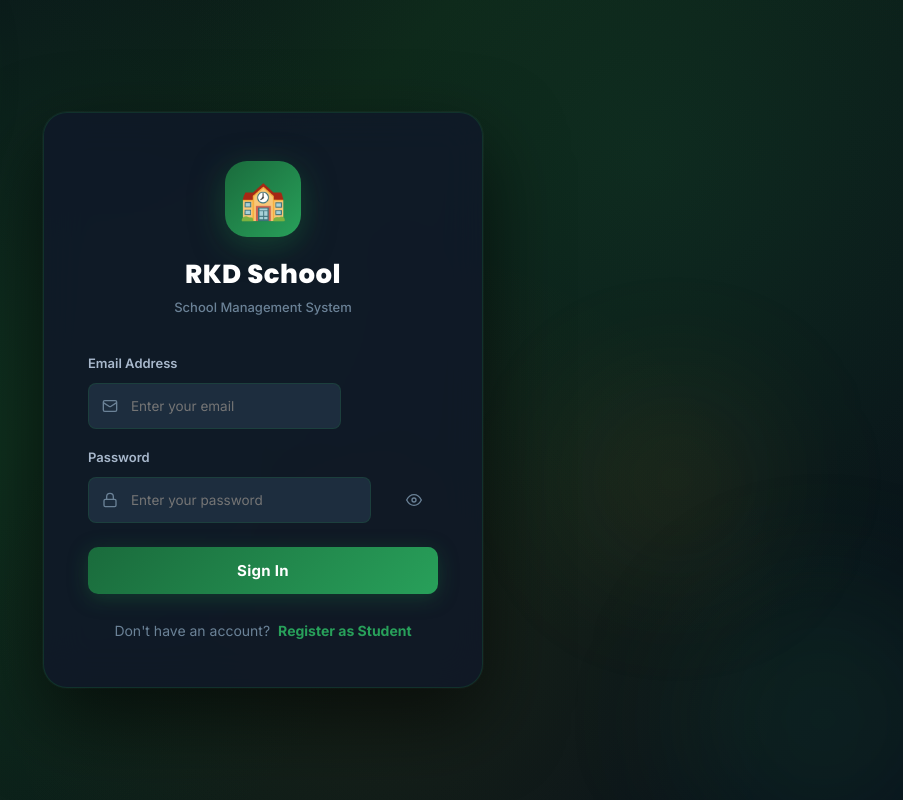
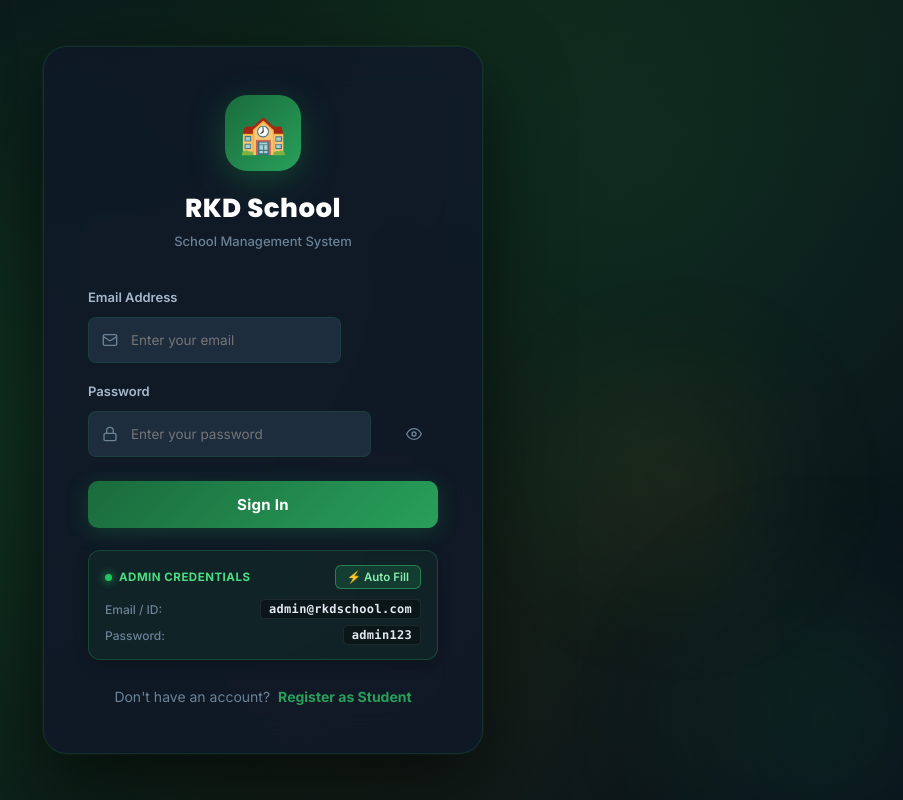
Before and after one commit to anish0011-crypto/sms, a React (Vite) app in the folder frontend/: page /login in a window 1280 px wide. Shown: the whole page, without its empty margins (377-1280 px from the left). Built offline with nearby package versions, Linux system fonts and the light colour scheme; no server answers.

Commit message:
feat: configure default admin credentials, autofill button on login, auto-init in db, and update README

```diff
--- a/frontend/src/index.css
+++ b/frontend/src/index.css
@@ -660,6 +660,87 @@ tbody td { padding: 12px 16px; color: var(--text); vertical-align: middle; }
 }
 .login-submit:disabled { opacity: 0.6; cursor: not-allowed; }
 
+/* ========== LOGIN CREDENTIALS CARD ========== */
+.login-credentials-card {
+  margin-top: 22px;
+  padding: 14px 16px;
+  background: rgba(26, 107, 60, 0.12);
+  border: 1px solid rgba(40, 160, 90, 0.3);
+  border-radius: 12px;
+  box-shadow: 0 4px 16px rgba(0, 0, 0, 0.2);
+}
+.login-credentials-title {
+  display: flex;
+  align-items: center;
+  justify-content: space-between;
+  margin-bottom: 10px;
+}
+.login-cred-badge {
+  font-weight: 700;
+  font-size: 11.5px;
+  color: #4ade80;
+  text-transform: uppercase;
+  letter-spacing: 0.5px;
+  display: flex;
+  align-items: center;
+  gap: 7px;
+}
+.cred-badge-dot {
+  width: 7px;
+  height: 7px;
+  border-radius: 50%;
+  background: #22c55e;
+  box-shadow: 0 0 8px #22c55e;
+  display: inline-block;
+}
+.login-quick-fill-btn {
+  background: rgba(40, 160, 90, 0.22);
+  border: 1px solid rgba(74, 222, 128, 0.4);
+  color: #86efac;
+  font-size: 11.5px;
+  font-weight: 600;
+  padding: 4px 11px;
+  border-radius: 6px;
+  cursor: pointer;
+  transition: all 0.2s ease;
+  display: flex;
+  align-items: center;
+  gap: 4px;
+}
+.login-quick-fill-btn:hover {
+  background: rgba(40, 160, 90, 0.45);
+  color: #fff;
+  border-color: #4ade80;
+  transform: translateY(-1px);
+}
+.login-cred-details {
+  display: flex;
+  flex-direction: column;
+  gap: 6px;
+}
+.login-cred-row {
+  display: flex;
+  align-items: center;
+  justify-content: space-between;
+  gap: 8px;
+}
+.cred-lbl {
+  color: var(--text3);
+  font-size: 12px;
+  font-weight: 500;
+}
+.cred-val {
+  color: #e2e8f0;
+  font-family: 'Consolas', monospace;
+  font-size: 12px;
+  font-weight: 600;
+  background: rgba(0, 0, 0, 0.35);
+  padding: 2px 8px;
+  border-radius: 5px;
+  border: 1px solid rgba(255, 255, 255, 0.08);
+  letter-spacing: 0.3px;
+}
+
 .login-footer {
   margin-top: 28px;
   text-align: center;
--- a/frontend/src/pages/Login.jsx
+++ b/frontend/src/pages/Login.jsx
@@ -119,6 +119,36 @@ const Login = () => {
           </button>
         </form>
 
+        {/* Default Admin Credentials Card */}
+        <div className="login-credentials-card">
+          <div className="login-credentials-title">
+            <span className="login-cred-badge">
+              <span className="cred-badge-dot"></span> Admin Credentials
+            </span>
+            <button
+              type="button"
+              className="login-quick-fill-btn"
+              onClick={() => {
+                setEmail('admin@rkdschool.com');
+                setPassword('admin123');
+                toast.success('Admin credentials autofilled! ⚡');
+              }}
+            >
+              ⚡ Auto Fill
+            </button>
+          </div>
+          <div className="login-cred-details">
+            <div className="login-cred-row">
+              <span className="cred-lbl">Email / ID:</span>
+              <span className="cred-val">admin@rkdschool.com</span>
+            </div>
+            <div className="login-cred-row">
+              <span className="cred-lbl">Password:</span>
+              <span className="cred-val">admin123</span>
+            </div>
+          </div>
+        </div>
+
         <div className="login-footer">
           <span>Don't have an account?</span>
           <a href="/register" className="login-register-link">Register as Student</a>
```
Also changed, not shown: 2 other files (tests, documents, lock files or other folders).
